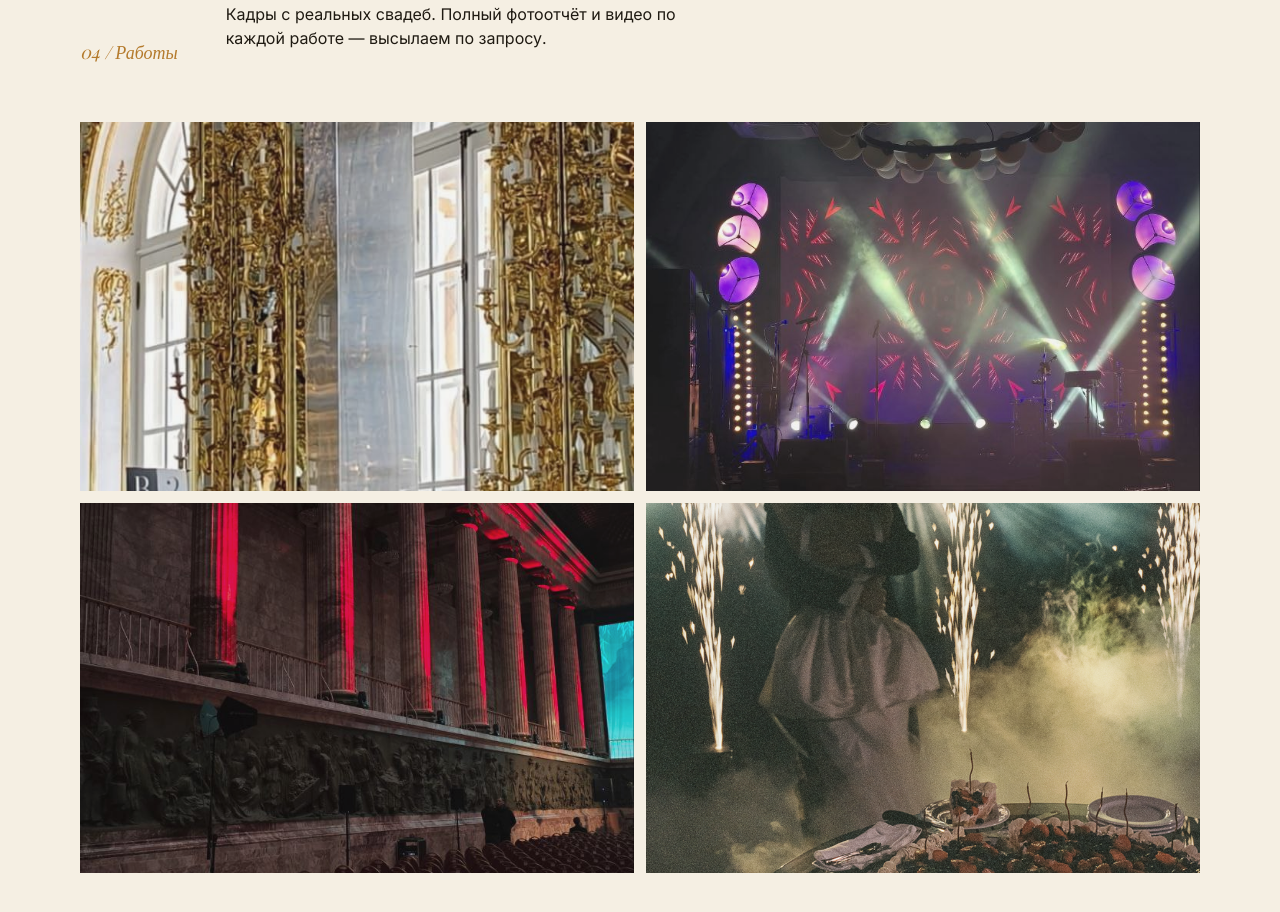
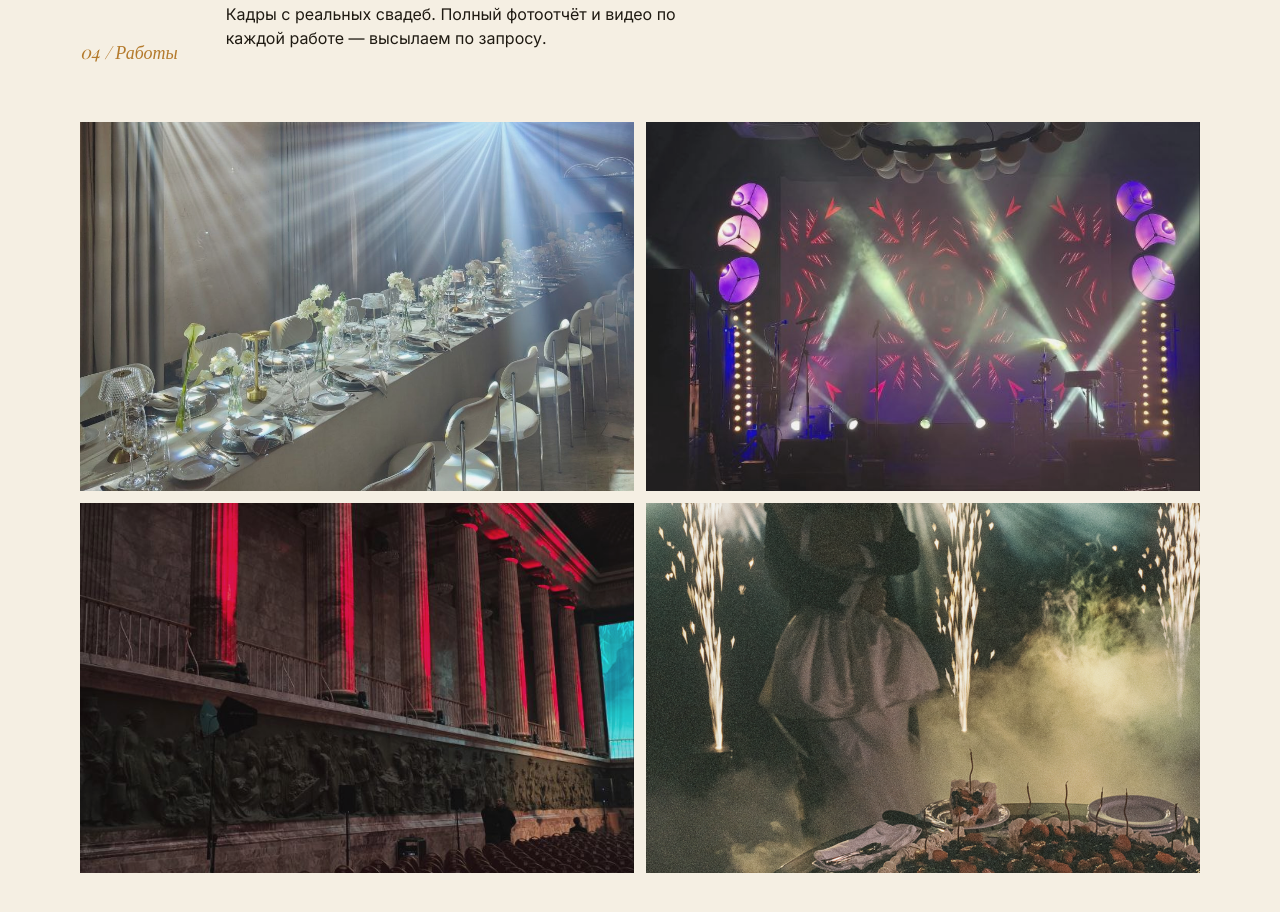
Before and after one commit to 4maworkk-png/svetdalubov, a React (Vite) app: page / in a window 1280 px wide. Shown: the part 2980-3892 px from the top of the page. Built offline with nearby package versions, Linux system fonts and the light colour scheme; a web font is replaced by a local one.

Commit message:
gallery: replace екатерининский with banquet hall photo

```diff
--- a/src/App.jsx
+++ b/src/App.jsx
@@ -294,7 +294,7 @@ function Process() {
   Row 4: bottom (full width, landscape crop)
 */
 const PORTFOLIO = [
-  { src: '/assets/gallery/g03.jpg', size: 'tall-l',   place: 'Екатерининский дворец', label: 'Свет' },
+  { src: '/assets/gallery/g06.jpg', size: 'tall-l',   place: 'Банкетный зал', label: 'Свет + эффекты' },
   { src: '/assets/gallery/g02.jpg', size: 'stack-r1', place: 'Сценический комплект',  label: 'Свет + звук' },
   { src: '/assets/gallery/g05.jpg', size: 'stack-r2', place: 'Колонный зал',           label: 'Подсветка колонн' },
   { src: '/assets/gallery/g01.jpg', size: 'wide',     place: 'Первый танец',           label: 'Свет + эффекты' },
```
Also changed, not shown: public/assets/gallery/g06.jpg (added).
